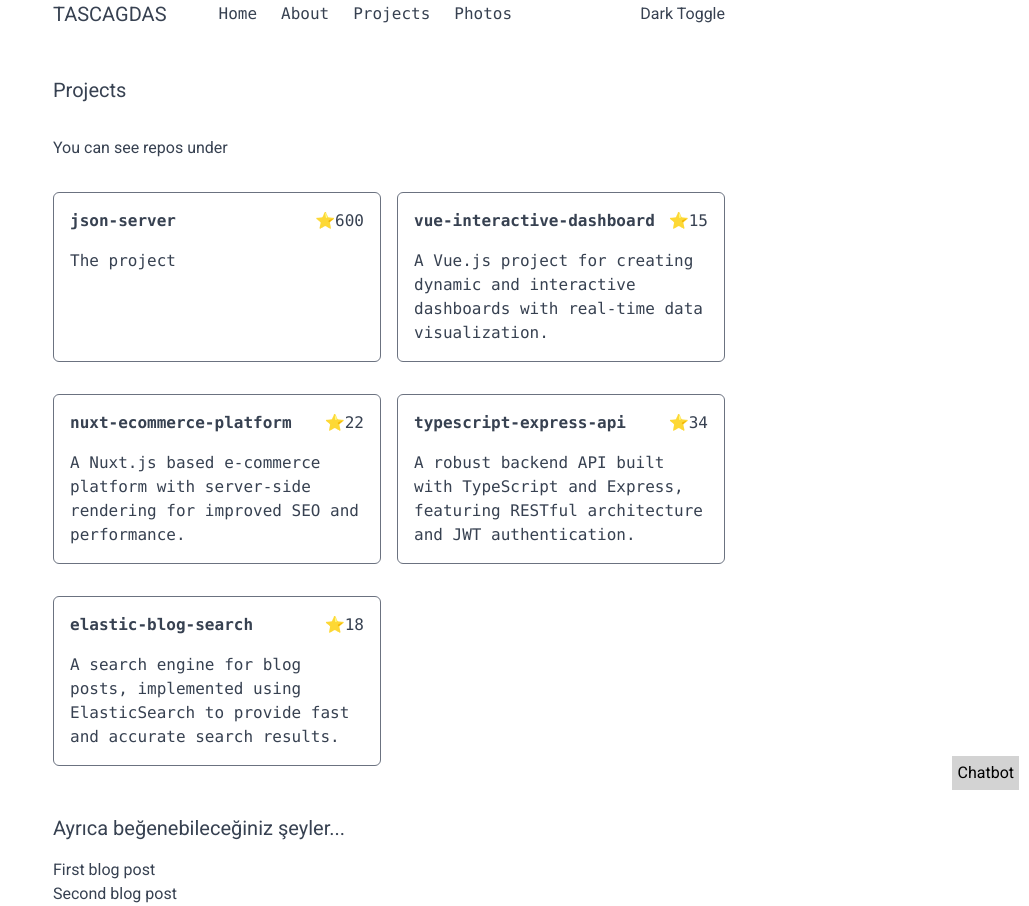
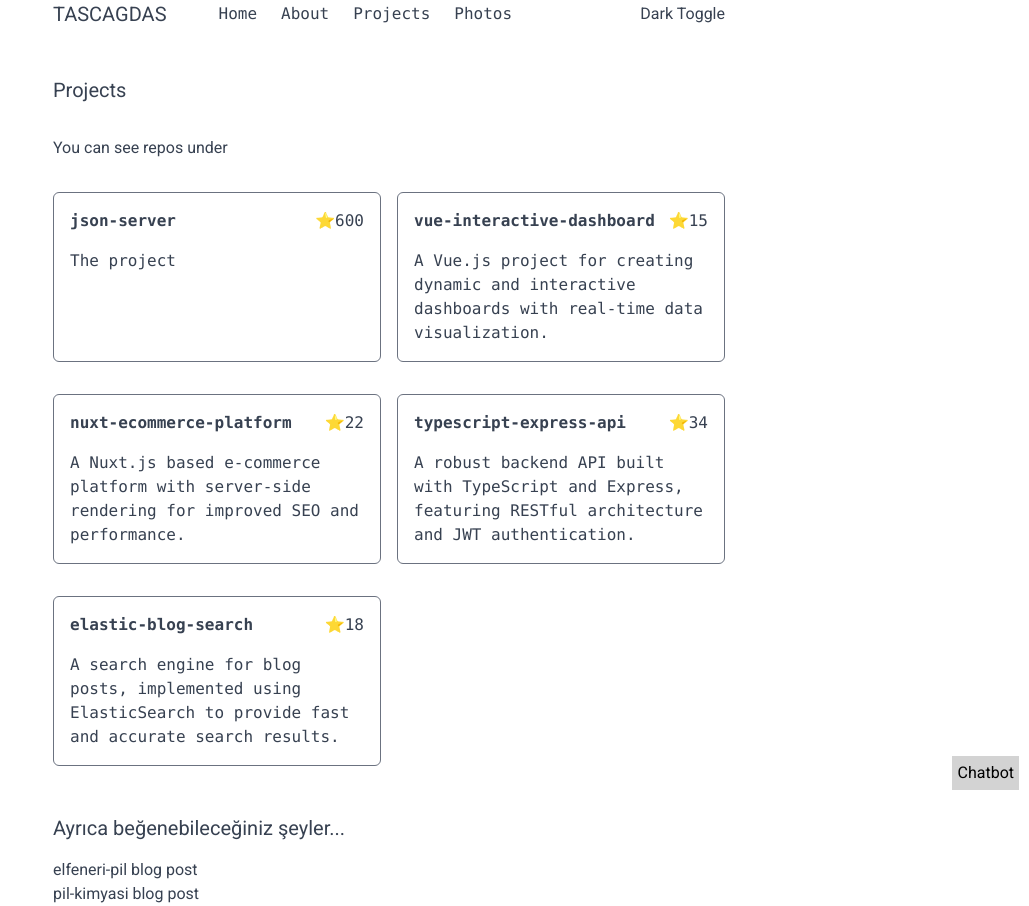
Before and after one commit to tascagdas/tascagdas-blog-portfolio, a Next.js app: page /about/projects in a window 1280 px wide. Shown: the whole page, without its empty margins (251-1280 px from the left). Built offline with nearby package versions, Linux system fonts and the light colour scheme; data requests are answered from the project's data file.

Commit message:
dinamik ve statik metadata işlemleri

```diff
--- a/app/about/layout.js
+++ b/app/about/layout.js
@@ -1,3 +1,4 @@
+import Link from 'next/link'
 import React from 'react'
 
 const AboutLayout = ({ children }) => {
@@ -10,8 +11,8 @@ const AboutLayout = ({ children }) => {
       </div>
 
       <ul>
-        <li>First blog post</li>
-        <li>Second blog post</li>
+        <li><Link href="blog/elfeneri-pil">elfeneri-pil blog post</Link></li>
+        <li><Link href="blog/pil-kimyasi">pil-kimyasi blog post</Link></li>
       </ul>
     </>
   )
--- a/app/about/page.js
+++ b/app/about/page.js
@@ -1,3 +1,8 @@
+export const metadata = {
+    title: "Hakkımda"
+};
+
+
 export default function AboutPage() {
     // if (Math.random()>0.5) {
     //     throw new Error('Hay allah :D')
--- a/app/blog/[slug]/page.js
+++ b/app/blog/[slug]/page.js
@@ -1,4 +1,17 @@
 import { notFound } from "next/navigation"
+
+const titles = {
+    'elfeneri-pil': 'Hello elfeneri-pil!',
+    'pil-kimyasi':'Hello pil-kimyasi!'
+}
+
+export async function generateMetadata({ params, searchParams }, parent) {
+    const description=(await parent).description??'default description'
+    return {
+        title: titles[params.slug],
+        description
+    }
+}
 
 export default function BlogPage({ params }) {
     console.log("/^[a-z]{0,10}+$/ ")
--- a/app/layout.js
+++ b/app/layout.js
@@ -11,8 +11,11 @@ const roboto = Roboto({
 })
 
 export const metadata = {
-  title: "Create Next App",
-  description: "Generated by create next app",
+  title: {
+    template:'%s | Tascagdas',
+    default:'Tascagdas'
+  },
+  description: "Nextjs öğreniyorum.",
 };
 
 export default function RootLayout({ children }) {
```
